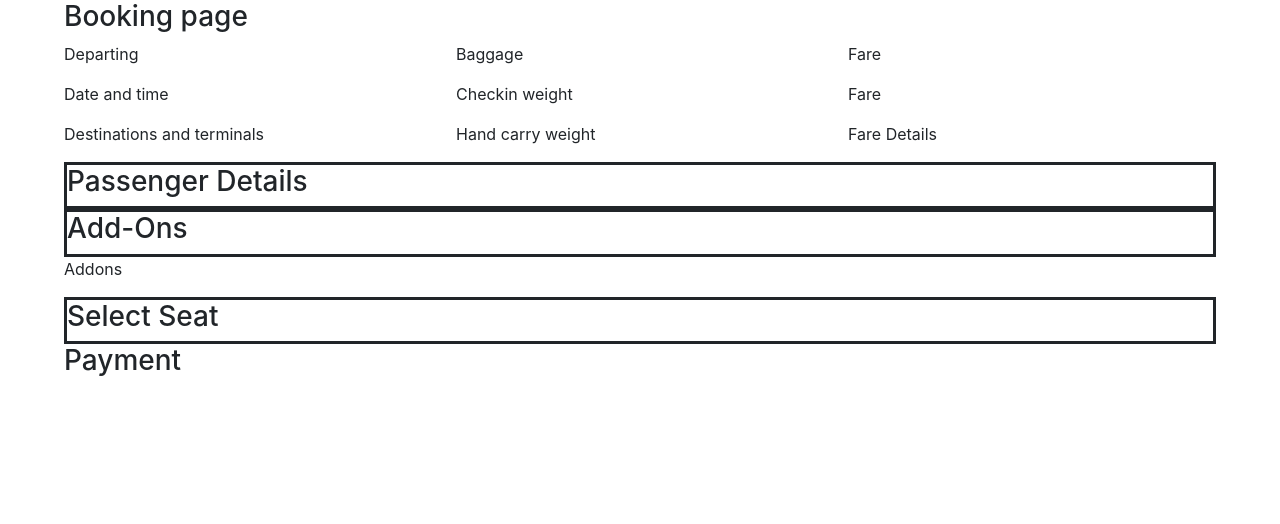
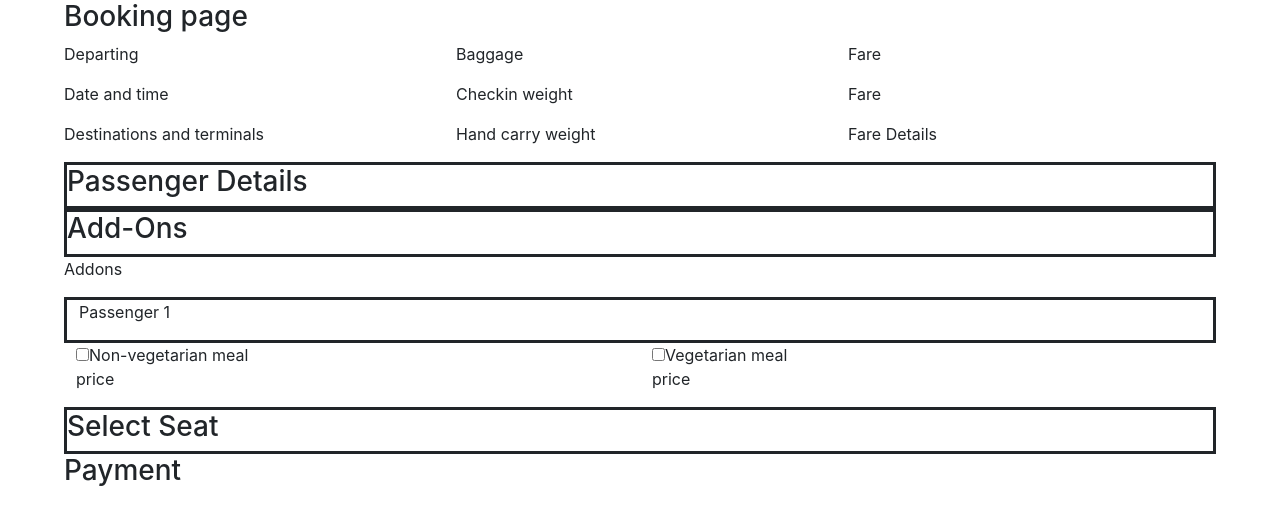
Before and after one commit to ammarSura/ap-website2, a React (Create React App) app in the folder frontend/: page /booking in a window 1280 px wide. Both pictures are taken after a click on the element "Add-Ons". Shown: the top 524 px of the page. Built offline with nearby package versions, Linux system fonts and the light colour scheme.

Commit message:
add on tab

```diff
--- a/frontend/src/components/booking-addons.js
+++ b/frontend/src/components/booking-addons.js
@@ -2,16 +2,23 @@ import React, { useState } from "react";
 import "../App.css";
 import {  } from "react-bootstrap";
 
+import BookingChooseAddonsComp from "./booking-choose-addons";
+
 
 
 export default function BookingAddonsComp(props) {
+
+    const [ whichPassenger, setWhichPassenger ] = useState(1);
 
     if ( props.card === 2) {
         console.log('here')
         return (
             <div>
                 <p>Addons</p>
+                <BookingChooseAddonsComp whichPassenger={whichPassenger} setWhichPassenger={setWhichPassenger} number={1}/>
             </div>
+
+
 
 
          );
--- /dev/null
+++ b/frontend/src/components/booking-choose-addons.js
@@ -0,0 +1,64 @@
+import React, { useState } from "react";
+import "../App.css";
+import { Container, Row, Col } from "react-bootstrap";
+
+export default function BookingChooseAddonsComp(props) {
+
+
+    return (
+        <div>
+            <Container fluid>
+                <Row>
+                    <Col sm={12} xs={12} onClick={() => props.setWhichPassenger(props.number)} className="booking-card-picker" >
+                        <p>
+                            Passenger {props.number}
+                        </p>
+                    </Col>
+                </Row>
+
+                {/* {props.whichPassenger === props.number ? */}
+                <Row>
+                    <Col>
+                        <Row>
+                            <Col>
+                                <input type="checkbox" id="non-veg-meal"/>
+                                <label htmlFor="non-veg-meal">Non-vegetarian meal</label>
+                            </Col>
+                        </Row>
+                        <Row>
+                            <Col>
+                                <p>
+                                    price
+                                </p>
+                            </Col>
+                        </Row>
+                    </Col>
+
+                    <Col>
+                        <Row>
+                            <Col>
+                                <input type="checkbox" id="veg-meal"/>
+                                <label htmlFor="veg-meal">Vegetarian meal</label>
+                            </Col>
+                        </Row>
+                        <Row>
+                            <Col>
+                                <p>
+                                    price
+                                </p>
+                            </Col>
+                        </Row>
+
+                    </Col>
+                </Row>
+
+                {/* :
+
+                null
+                } */}
+
+
+            </Container>
+        </div>
+    );
+}
```
